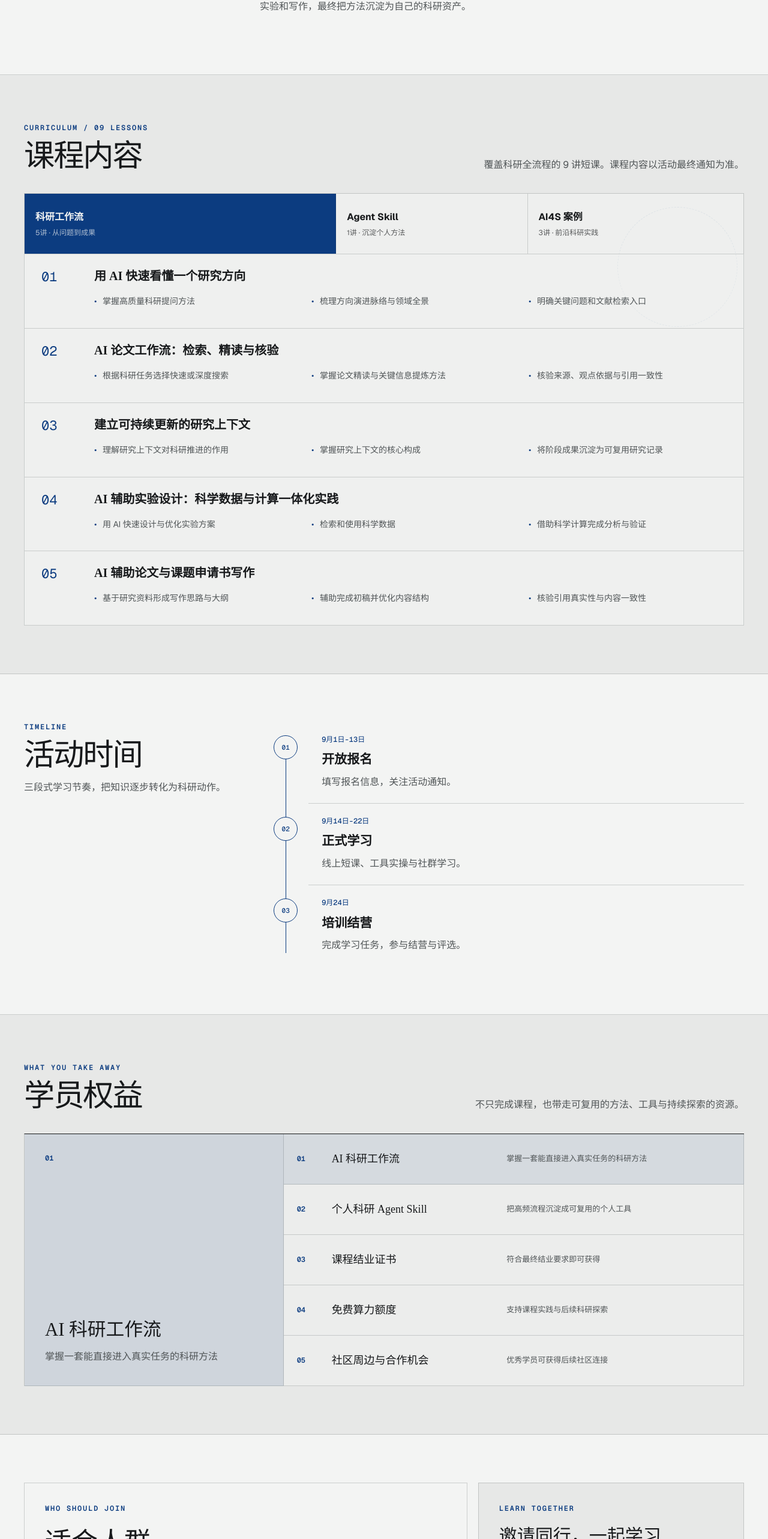
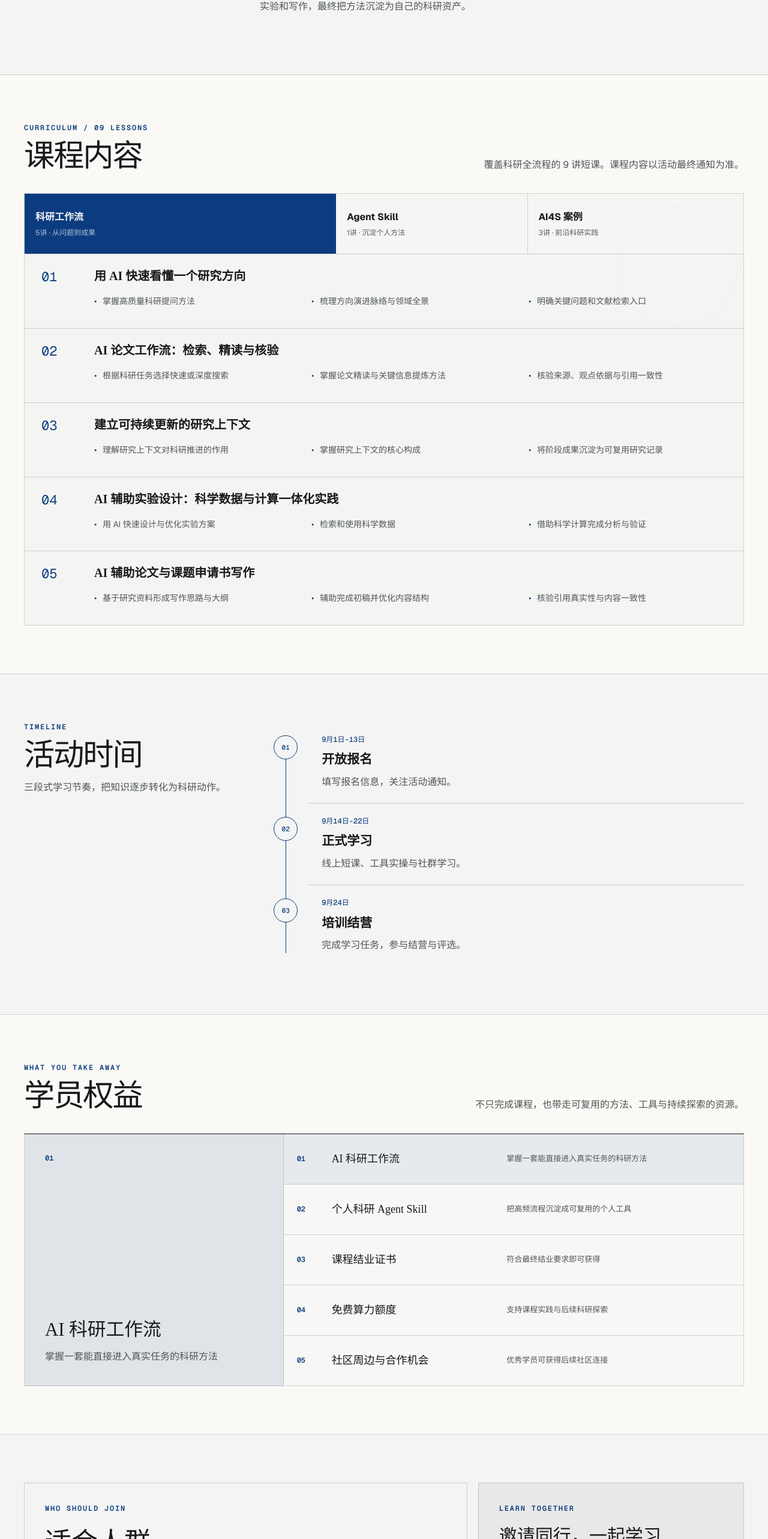
Before and after one commit to SHAILAB-DESIGN/AI-Camp, a Next.js app: page / in a window 1280 px wide. Shown: the part 1095-3661 px from the top of the page at 60% size. Built offline with nearby package versions, Linux system fonts and the light colour scheme.

Commit message:
Unify warm section backgrounds

```diff
--- a/app/globals.css
+++ b/app/globals.css
@@ -3,6 +3,7 @@
 :root {
   --paper: #e7e8e7;
   --paper-light: #f3f4f3;
+  --paper-ivory: #faf9f5;
   --ink: #17191b;
   --ink-soft: #505557;
   --ink-faint: #858b8d;
@@ -82,7 +83,7 @@ a { color: inherit; }
 .intro-copy .lead-paragraph { font-family: "STSong", "Songti SC", serif; color: var(--ink); font-size: 23px; line-height: 1.75; }
 .margin-note { writing-mode: vertical-rl; border-left: 1px solid var(--blue); padding-left: 12px; display: flex; gap: 16px; color: var(--blue); font: 500 10px/1 var(--font-geist-mono), monospace; letter-spacing: .14em; }
 
-.courses-section { position: relative; }
+.courses-section { position: relative; background: var(--paper-ivory); }
 .courses-section::after { content: ""; position: absolute; right: 4%; top: 22%; width: 200px; height: 200px; border: 1px dashed rgba(12,60,128,.22); border-radius: 50%; pointer-events: none; }
 .track-tabs { display: grid; grid-template-columns: 1.3fr .8fr .9fr; border: 1px solid var(--rule); border-bottom: 0; position: relative; z-index: 1; }
 .track-tabs button { min-height: 100px; text-align: left; padding: 18px; background: rgba(243,244,243,.64); border: 0; border-right: 1px solid var(--rule); cursor: pointer; }
@@ -112,6 +113,7 @@ a { color: inherit; }
 .timeline h3 { font-family: "STSong", "Songti SC", serif; font-size: 21px; margin-top: 4px; font-weight: 600; }
 .timeline p { color: var(--ink-soft); margin-top: 5px; }
 
+.benefits-section { background: var(--paper-ivory); }
 .benefit-explorer { min-height: 420px; display: grid; grid-template-columns: .9fr 1.6fr; border-top: 1px solid var(--ink); border-left: 1px solid var(--rule); }
 .benefit-focus { padding: 34px; border-right: 1px solid var(--rule); border-bottom: 1px solid var(--rule); display: flex; flex-direction: column; justify-content: space-between; background: rgba(12,60,128,.11); }
 .benefit-focus > span, .benefit-options span { color: var(--blue); font: 600 12px/1 var(--font-geist-mono), monospace; }
@@ -138,6 +140,7 @@ a { color: inherit; }
 .invite-card { background: var(--paper); }
 .invite-card .line-button { margin-top: 16px; }
 
+.faq-section { background: var(--paper-ivory); }
 .faq-grid { display: grid; grid-template-columns: .55fr 1.45fr; gap: 64px; }
 .faq-list { border-top: 1px solid var(--ink); }
 .faq-list details { border-bottom: 1px solid var(--rule); padding: 0 4px; }
@@ -159,7 +162,7 @@ a { color: inherit; }
 .registration-sheet .primary-button { width: 100%; }
 .registration-sheet small { display: block; color: var(--ink-faint); margin-top: 12px; font-size: 11px; }
 
-.organizations { padding: 42px 0; border-bottom: 1px solid var(--rule); }
+.organizations { padding: 42px 0; border-bottom: 1px solid var(--rule); background: var(--paper-ivory); }
 .org-grid { display: grid; grid-template-columns: 1fr 1fr 1fr; }
 .org-grid div { padding: 0 24px; border-left: 1px solid var(--rule); }
 .org-grid div:last-child { border-right: 1px solid var(--rule); }
```
